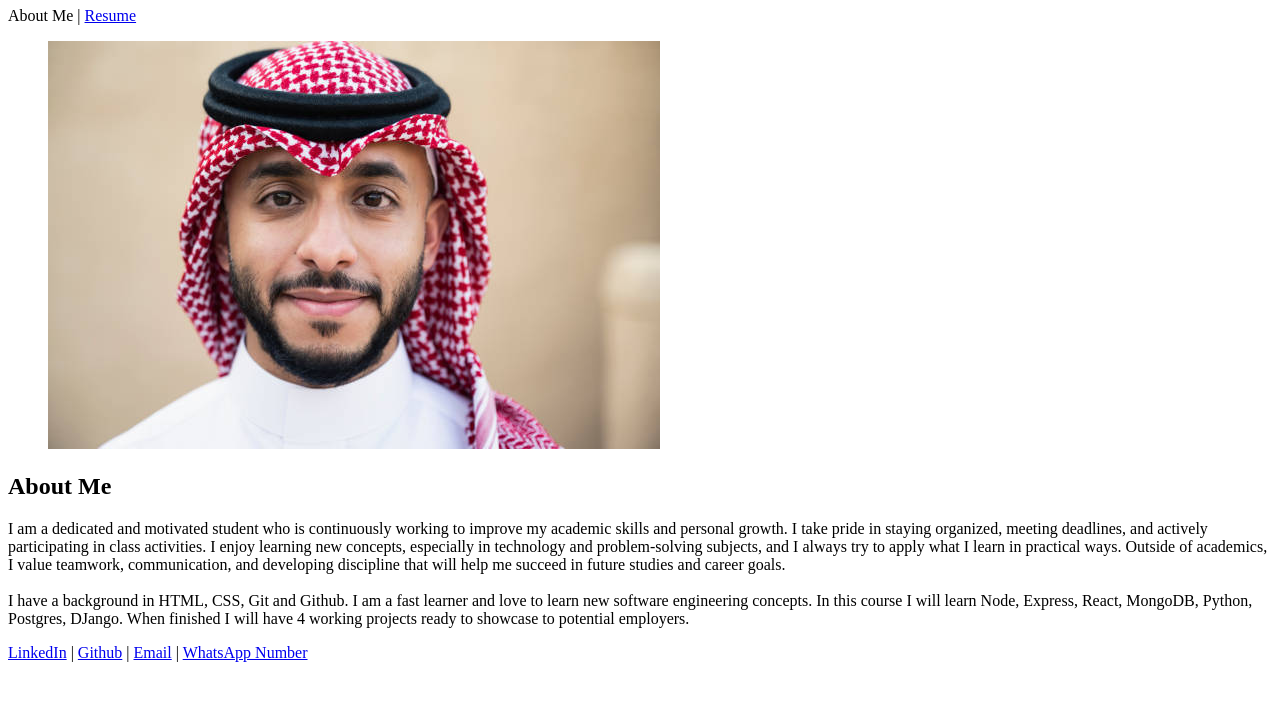
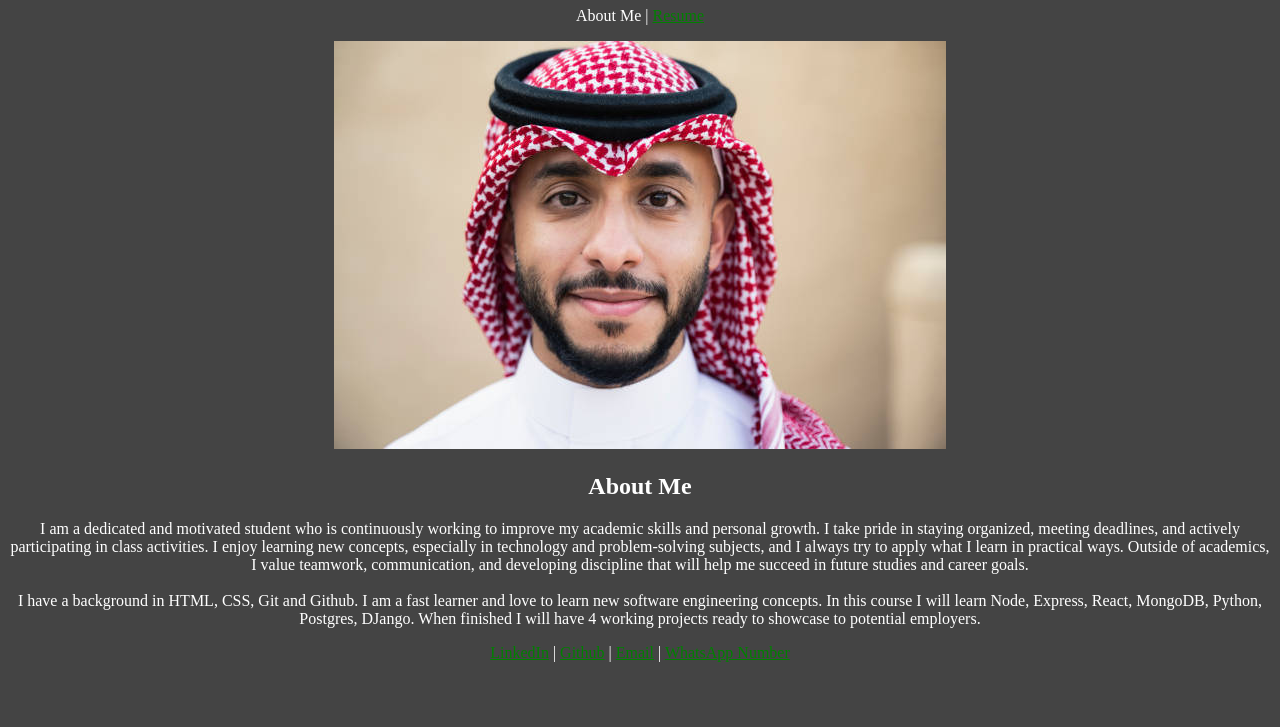
Before and after one commit to KhadijaAlsatrawi/intro-to-html-css-lab, a plain HTML site: page index.html in a window 1280 px wide. Shown: the part 73-800 px from the top of the page. Drawn offline with Linux system fonts and the light colour scheme.

Commit message:
added style.css and modified the index.html with the shtylesheet link

```diff
--- a/index.html
+++ b/index.html
@@ -3,7 +3,8 @@
 <head>
     <meta charset="UTF-8" />
     <meta name="viewport" content="width=device-width, initial-scale=1.0" />
-    <title>Document</title>
+    <title>Jamal Portfolio</title>
+    <link rel="stylesheet" href="./style.css">
 </head>
 <body>
     <header>
@@ -22,11 +23,11 @@
         <br><br>I have a background in HTML, CSS, Git and Github. I am a fast learner and love to learn new software engineering concepts. In this course I will learn Node, Express, React, MongoDB, Python, Postgres, DJango. When finished I will have 4 working projects ready to showcase to potential employers.</p>
     </main>
 
-    <footer>
-        <a href="#">LinkedIn</a> |
-        <a href="#">Github</a> |
-        <a href="#">Email</a> |
-        <a href="#">WhatsApp Number</a>
-    </footer>
 </body>
+<footer>
+    <a href="#">LinkedIn</a> |
+    <a href="#">Github</a> |
+    <a href="#">Email</a> |
+    <a href="#">WhatsApp Number</a>
+</footer>
 </html>
--- /dev/null
+++ b/style.css
@@ -0,0 +1,9 @@
+body{
+text-align: center;
+background-color: #444444;
+color: #FFFFFF;
+}
+
+a {
+    color: green;
+}
```
